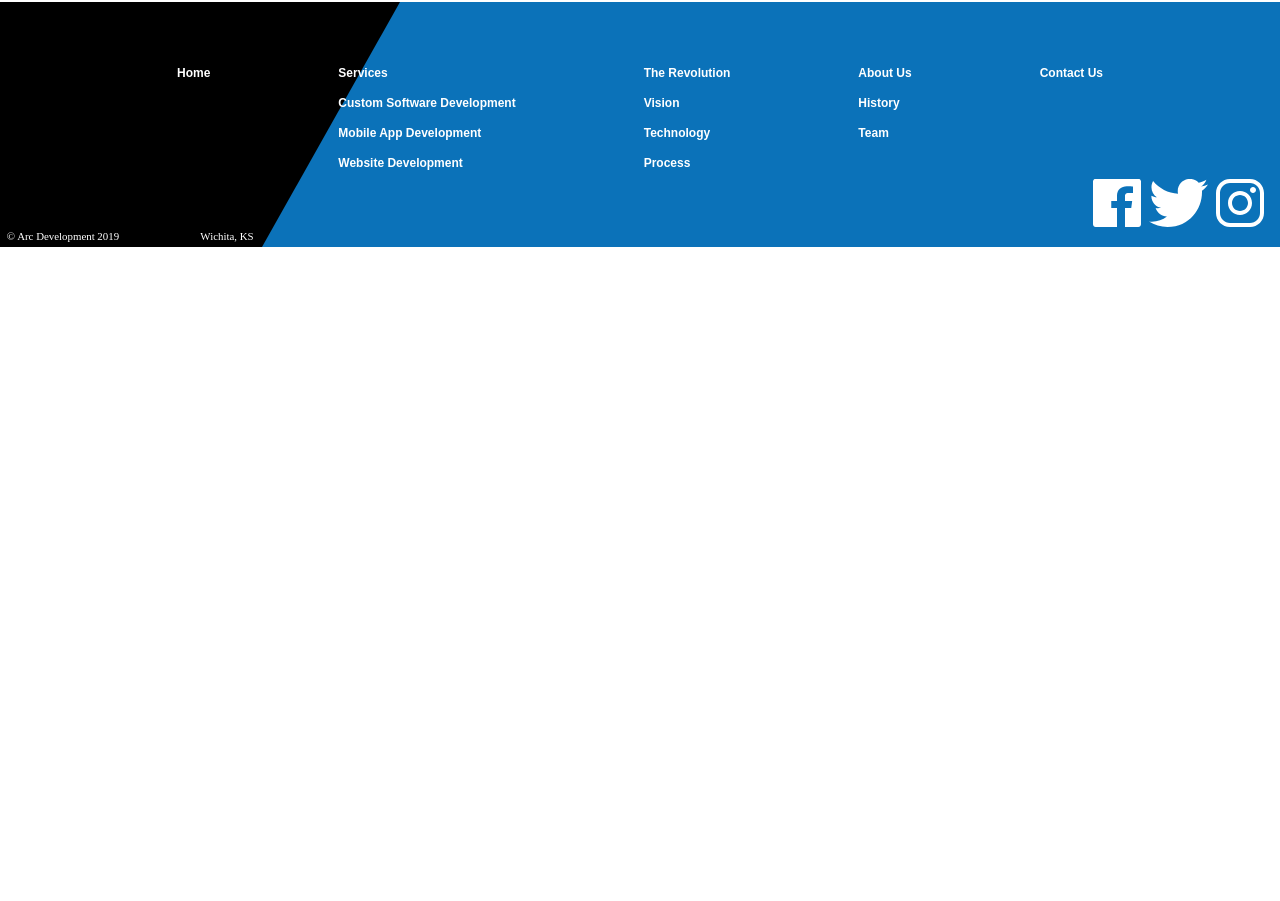
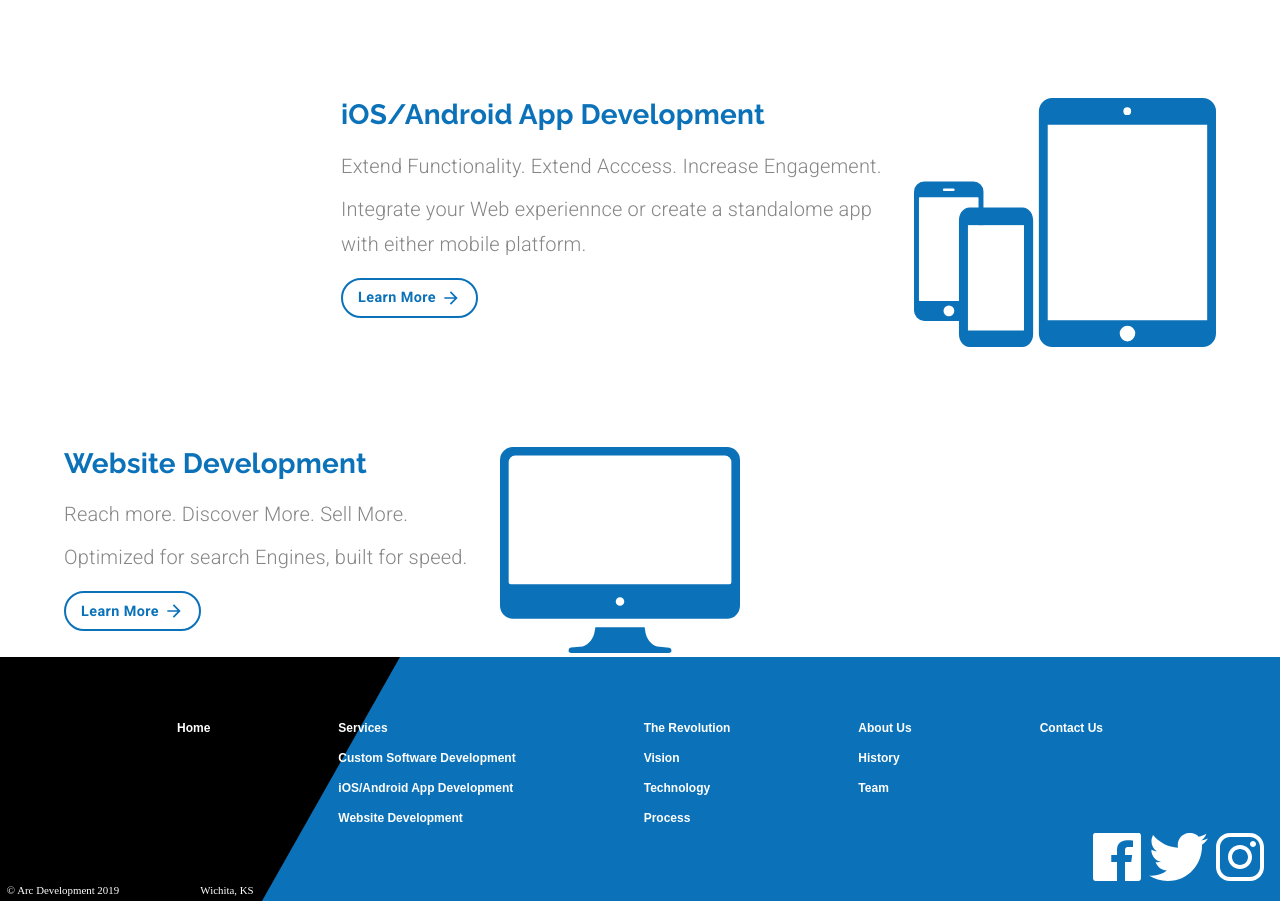
Before and after one commit to alsersan/arc-development, a React (Create React App) app: page /#/ in a window 1280 px wide. Shown: the part 977-1878 px from the top of the page. Before the commit the page ends 1224 px from the top, so only its background shows below. Built offline with nearby package versions, Linux system fonts and the light colour scheme.

Commit message:
finished services section of the homepage

```diff
--- a/src/components/Home.js
+++ b/src/components/Home.js
@@ -5,10 +5,13 @@ import { makeStyles, useTheme } from "@material-ui/core/styles";
 import Grid from "@material-ui/core/Grid";
 import Button from "@material-ui/core/Button";
 import Typography from "@material-ui/core/Typography";
+import useMediaQuery from "@material-ui/core/useMediaQuery";
 
 import animationData from "../animations/landinganimation/data";
 import ButtonArrow from "./ui/ButtonArrow";
-import CustomSoftwareIcon from "../assets/Custom Software Icon.svg";
+import customSoftwareIcon from "../assets/Custom Software Icon.svg";
+import appDevelopmentIcon from "../assets/mobileIcon.svg";
+import websiteIcon from "../assets/websiteIcon.svg";
 
 const useStyles = makeStyles((theme) => ({
   mainContainer: {
@@ -21,6 +24,9 @@ const useStyles = makeStyles((theme) => ({
     minWidth: "22rem",
     width: "100%",
 
+    [theme.breakpoints.down("sm")]: {
+      maxWidth: "30rem",
+    },
     [theme.breakpoints.down("xs")]: {
       marginLeft: 0,
     },
@@ -56,15 +62,33 @@ const useStyles = makeStyles((theme) => ({
   },
   servicesContainer: {
     marginTop: "10rem",
+    padding: "0 4rem",
+    [theme.breakpoints.down("sm")]: {
+      marginTop: "6rem",
+    },
+    [theme.breakpoints.down("xs")]: {
+      padding: "0 1.5rem",
+      marginTop: "4rem",
+    },
+  },
+  servicesItemContainer: {
+    marginBottom: "6rem",
+  },
+  serviceHeader: {
+    marginBottom: "1rem",
   },
   learnButtonServices: {
     ...theme.typography.learnButton,
     fontSize: "0.9rem",
     height: 40,
+    margin: "1rem 0",
   },
   specialText: {
     fontFamily: "Pacifico",
     color: theme.palette.secondary.main,
+  },
+  servicesSubtitle: {
+    marginBottom: "0.5rem",
   },
   icon: {
     marginLeft: "2rem",
@@ -74,6 +98,7 @@ const useStyles = makeStyles((theme) => ({
 const Home = () => {
   const classes = useStyles();
   const theme = useTheme();
+  const matchesSM = useMediaQuery(theme.breakpoints.down("sm"));
 
   const defaultOptions = {
     loop: true,
@@ -123,16 +148,28 @@ const Home = () => {
       </Grid>
 
       {/*----Services Block----*/}
+
+      {/*--Custom Software Development--*/}
       <Grid
         item
         container
         direction="column"
         className={classes.servicesContainer}
       >
-        <Grid item container justify="flex-start">
-          <Grid item>
-            <Typography variant="h4">Custom Software Development</Typography>
-            <Typography variant="subtitle1">
+        <Grid
+          item
+          container
+          className={classes.servicesItemContainer}
+          justify={matchesSM ? "center" : "flex-start"}
+        >
+          <Grid item style={{ textAlign: matchesSM ? "center" : null }}>
+            <Typography variant="h4" className={classes.serviceHeader}>
+              Custom Software Development
+            </Typography>
+            <Typography
+              variant="subtitle1"
+              className={classes.servicesSubtitle}
+            >
               Save Energy. Save Time. Save Money.
             </Typography>
             <Typography variant="subtitle1">
@@ -151,7 +188,79 @@ const Home = () => {
           <Grid item>
             <img
               alt="custom software icon"
-              src={CustomSoftwareIcon}
+              src={customSoftwareIcon}
+              className={classes.icon}
+            />
+          </Grid>
+        </Grid>
+
+        {/*--iOS/Android Development--*/}
+        <Grid
+          item
+          container
+          className={classes.servicesItemContainer}
+          justify={matchesSM ? "center" : "flex-end"}
+        >
+          <Grid item style={{ textAlign: matchesSM ? "center" : null }}>
+            <Typography variant="h4" className={classes.serviceHeader}>
+              iOS/Android App Development
+            </Typography>
+            <Typography
+              variant="subtitle1"
+              className={classes.servicesSubtitle}
+            >
+              Extend Functionality. Extend Acccess. Increase Engagement.
+            </Typography>
+            <Typography variant="subtitle1">
+              Integrate your Web experiennce or create a standalome app{" "}
+              {matchesSM ? null : <br />} with either mobile platform.
+            </Typography>
+            <Button className={classes.learnButtonServices} variant="outlined">
+              <span style={{ marginRight: 5 }}>Learn More</span>
+              <ButtonArrow
+                height={20}
+                width={20}
+                fill={theme.palette.primary.main}
+              />
+            </Button>
+          </Grid>
+          <Grid item>
+            <img
+              alt="custom software icon"
+              src={appDevelopmentIcon}
+              className={classes.icon}
+            />
+          </Grid>
+        </Grid>
+
+        {/*--Website Development--*/}
+        <Grid item container justify={matchesSM ? "center" : "flex-start"}>
+          <Grid item style={{ textAlign: matchesSM ? "center" : null }}>
+            <Typography variant="h4" className={classes.serviceHeader}>
+              Website Development
+            </Typography>
+            <Typography
+              variant="subtitle1"
+              className={classes.servicesSubtitle}
+            >
+              Reach more. Discover More. Sell More.
+            </Typography>
+            <Typography variant="subtitle1">
+              Optimized for search Engines, built for speed.
+            </Typography>
+            <Button className={classes.learnButtonServices} variant="outlined">
+              <span style={{ marginRight: 5 }}>Learn More</span>
+              <ButtonArrow
+                height={20}
+                width={20}
+                fill={theme.palette.primary.main}
+              />
+            </Button>
+          </Grid>
+          <Grid item>
+            <img
+              alt="custom software icon"
+              src={websiteIcon}
               className={classes.icon}
             />
           </Grid>
--- a/src/components/ui/Footer.js
+++ b/src/components/ui/Footer.js
@@ -119,7 +119,7 @@ const Footer = ({ setRouteIndex, setMenuIndex }) => {
                   setMenuIndex(2);
                 }}
               >
-                Mobile App Development
+                iOS/Android App Development
               </Grid>
               <Grid
                 item
--- a/src/components/ui/HeaderTabs.js
+++ b/src/components/ui/HeaderTabs.js
@@ -11,7 +11,7 @@ import Button from "@material-ui/core/Button";
 const menuOptions = [
   { name: "Services", link: "/services" },
   { name: "Custom Software Development", link: "/customsoftware" },
-  { name: "Mobile App Development", link: "/mobileapps" },
+  { name: "iOS/Android App Development", link: "/mobileapps" },
   { name: "Website Development", link: "/websites" },
 ];
 
```
